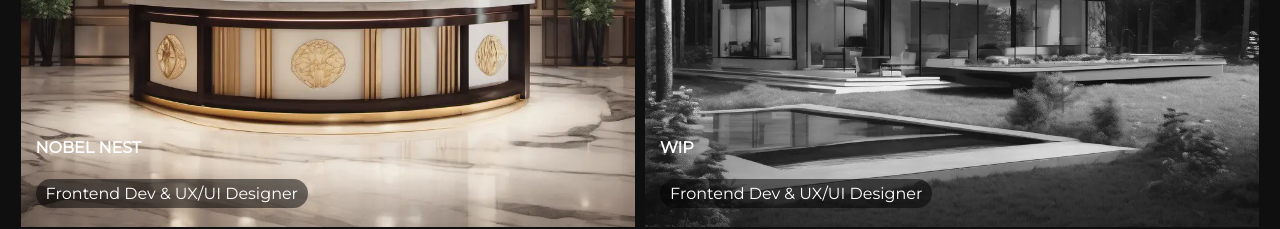
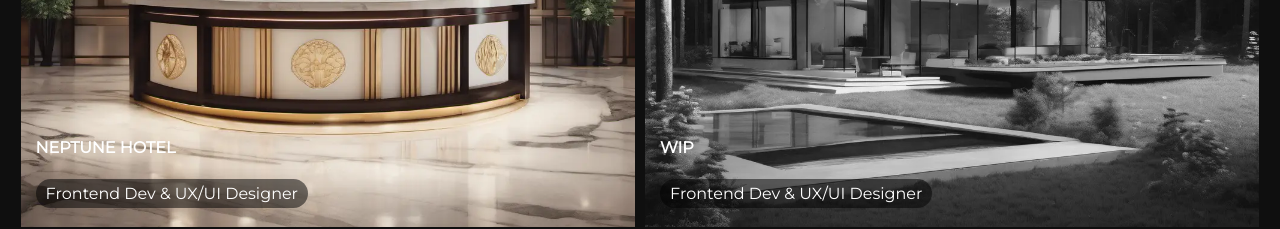
Before and after one commit to tuniet/portfolio24, a React (Create React App) app: page / in a window 1280 px wide. Shown: the part 4040-4269 px from the top of the page. Built offline with nearby package versions, Linux system fonts and the light colour scheme; a web font is replaced by a local one.

Commit message:
neptunehotel project added

```diff
--- a/src/Work.jsx
+++ b/src/Work.jsx
@@ -21,7 +21,7 @@ function Work() {
         <div className="cards">
           <Card img={meraki} title={"MERAKI"} desc={"Meraki is a fictional clothing ecommerce"} roles={"Frontend Dev & UX/UI Designer"} tags={[htmli, cssi, reacti]} disable="" url="merakishop.netlify.app"/>
           <Card img={tunietgames} title={"TUNIET GAMES"} desc={"Tuniet games is a personal website where I publish small web games"} roles={"Frontend Dev & UX/UI Designer"} tags={[htmli, cssi, reacti]} disable="" url=""/>
-          <Card img={nobelnest} title={"NOBEL NEST"} desc={"Nobel Nest is a fictional hotel website"} roles={"Frontend Dev & UX/UI Designer"} tags={[htmli, cssi, reacti]} disable="" url=""/>
+          <Card img={nobelnest} title={"NEPTUNE HOTEL"} desc={"Neptune Hotel is a fictional hotel website"} roles={"Frontend Dev & UX/UI Designer"} tags={[htmli, cssi, reacti]} disable="" url="neptunehotel.netlify.app"/>
           <Card img={architecture} title={"WIP"} desc={"XXXXX is a architecture studio website"}  roles={"Frontend Dev & UX/UI Designer"} tags={[htmli]} disable={"disable"} url=""/>
           <Card img={gymapp} title={"WIP"} desc={"XXXXX is a web app to help people keep track of their progress in the gym"} roles={"Frontend Dev & UX/UI Designer"} tags={[htmli]} disable={"disable"} url=""/>
           <Card img={pomodoro} title={"WIP"} desc={"XXXXX is a web app to help people maintain focus during long sesions of study or coding, with a all in one place tool"} roles={"Frontend Dev & UX/UI Designer"} tags={[htmli]} disable={"disable"} url=""/>
```
